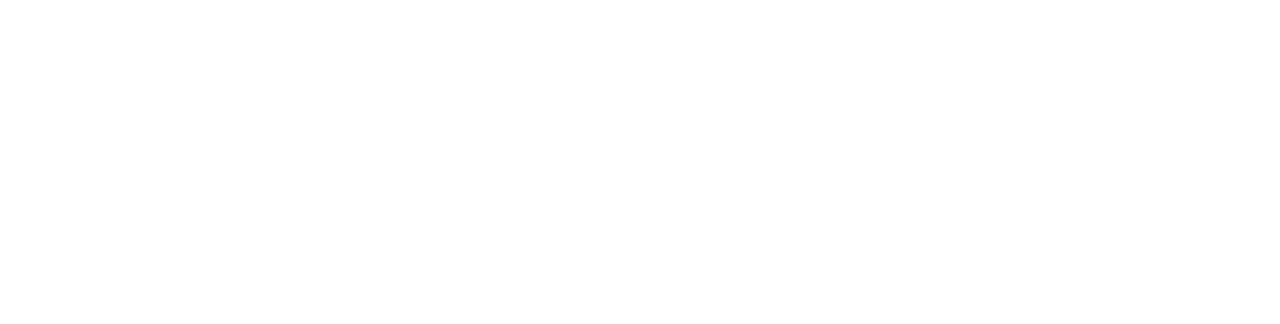
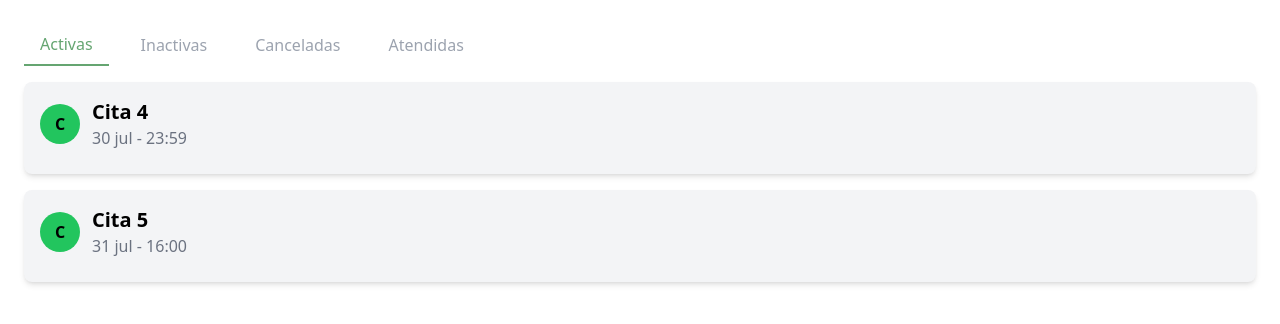
Before and after one commit to AndreaHerrera20034/Citas, a React (Vite) app: page /Historial in a window 1280 px wide. Before the commit this address had no page. Shown: the top 324 px of the page. Built offline with nearby package versions, Linux system fonts and the light colour scheme.

Commit message:
historial

```diff
--- a/src/App.jsx
+++ b/src/App.jsx
@@ -4,6 +4,7 @@
 import Registro from './pages/Registro'
 import CrearCita from './pages/CrearCita'
 import Calendario from './pages/Calendario'
+import Historial from './pages/Historial'
 import { BrowserRouter, Route, Routes } from 'react-router-dom'
 
 function App() {
@@ -17,6 +18,7 @@
           <Route path='/Registro' element={<Registro />}></Route>
           <Route path='/CrearCita' element={<CrearCita />}></Route>
           <Route path='/Calendario' element={<Calendario />}></Route>
+          <Route path='/Historial' element={<Historial />}></Route>
         </Routes>
       </BrowserRouter>
     </>
--- /dev/null
+++ b/src/pages/Historial.jsx
@@ -0,0 +1,75 @@
+import { useState } from 'react';
+import '../App.css';
+
+const citas = [
+    { id: 1, titulo: 'Cita 4', fecha: '30 jul', hora: '23:59', categoria: 'activas' },
+    { id: 2, titulo: 'Cita 5', fecha: '31 jul', hora: '16:00', categoria: 'activas' },
+    { id: 3, titulo: 'Citas 3', fecha: '23 jul', hora: '16:00', categoria: 'inactivas' },
+    { id: 4, titulo: 'Cita 2', fecha: '19 jul', hora: '16:00', categoria: 'canceladas' },
+    { id: 5, titulo: 'Cita 1', fecha: '17 jul', hora: '16:00', categoria: 'atendidas' },
+];
+
+const Historial = () => {
+    const [activeTab, setActiveTab] = useState('activas');
+
+    const renderCitas = (categoria) => {
+        return citas.filter(cita => cita.categoria === categoria).map(cita => (
+            <div key={cita.id} className="bg-gray-100 p-4 rounded-lg mb-4 shadow-md">
+                <div className="flex justify-between items-center mb-2">
+                    <div className="flex items-center">
+                        <div className="h-10 w-10 bg-green-500 rounded-full flex items-center justify-center text-black font-bold">
+                            {cita.titulo.charAt(0)}
+                        </div>
+                        <div className="ml-3">
+                            <h3 className="text-xl text-black font-semibold">{cita.titulo}</h3>
+                            <p className="text-gray-500">{cita.fecha} - {cita.hora}</p>
+                        </div>
+                    </div>
+                    {/* <div className="text-gray-400">
+                        {cita.status && <span className="text-blue-400 mr-2">{cita.status}</span>}
+                        <span className="text-green-400">{cita.puntos}</span>
+                    </div> */}
+                </div>
+            </div>
+        ));
+    };
+
+    return (
+        <div className="p-6">
+            <div className="flex space-x-4 mb-4">
+                <button
+                    className={`py-2 px-4 ${activeTab === 'activas' ? 'text-VerdeLink border-b-2 border-VerdeLink' : 'text-gray-400'}`}
+                    onClick={() => setActiveTab('activas')}
+                >
+                    Activas
+                </button>
+                <button
+                    className={`py-2 px-4 ${activeTab === 'inactivas' ? 'text-VerdeLink border-b-2 border-VerdeLink' : 'text-gray-400'}`}
+                    onClick={() => setActiveTab('inactivas')}
+                >
+                    Inactivas
+                </button>
+                <button
+                    className={`py-2 px-4 ${activeTab === 'canceladas' ? 'text-VerdeLink border-b-2 border-VerdeLink' : 'text-gray-400'}`}
+                    onClick={() => setActiveTab('canceladas')}
+                >
+                    Canceladas
+                </button>
+                <button
+                    className={`py-2 px-4 ${activeTab === 'atendidas' ? 'text-VerdeLink border-b-2 border-VerdeLink' : 'text-gray-400'}`}
+                    onClick={() => setActiveTab('atendidas')}
+                >
+                    Atendidas
+                </button>
+            </div>
+            <div>
+                {activeTab === 'activas' && renderCitas('activas')}
+                {activeTab === 'inactivas' && renderCitas('inactivas')}
+                {activeTab === 'canceladas' && renderCitas('canceladas')}
+                {activeTab === 'atendidas' && renderCitas('atendidas')}
+            </div>
+        </div>
+    );
+};
+
+export default Historial;
```
